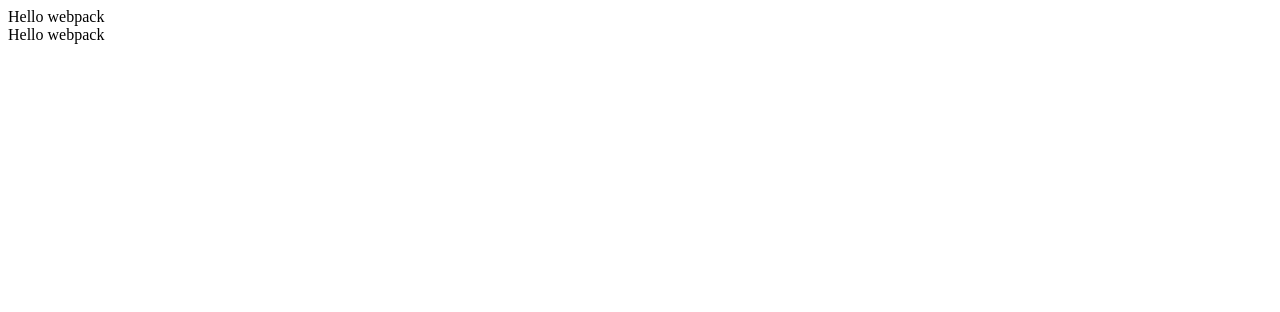
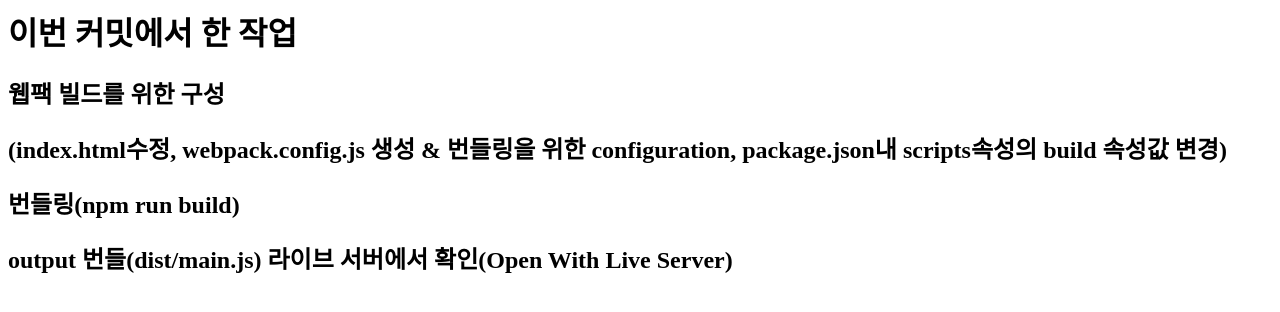
Before and after one commit to cho-hyeonjin/frameworkless-spa-practice, a website built with webpack: page index.html in a window 1280 px wide. Built offline with nearby package versions, Linux system fonts and the light colour scheme.

Commit message:
practice: configuration for webpack bundling

```diff
--- a/index.html
+++ b/index.html
@@ -1,9 +1,8 @@
 <html>
   <head>
     <title>웹팩 실습 - 개발 환경 구성하기</title>
-    <script src="https://unpkg.com/lodash@4.17.21"></script>
   </head>
   <body>
-    <script src="src/index.js"></script>
+    <script src="dist/main.js"></script>
   </body>
 </html>
--- a/package.json
+++ b/package.json
@@ -180,10 +180,8 @@
     "webpack-cli": "^5.1.4"
   },
   "scripts": {
-    "test": "echo \"Error: no test specified\" && exit 1",
     "dev": "node server.js",
-    "build": "webpack --mode=none",
-    "deploy": "npm run build -- --mode production"
+    "build": "webpack"
   },
   "keywords": [],
   "author": "",
--- a/src/index.js
+++ b/src/index.js
@@ -1,8 +1,19 @@
+import _ from "lodash";
+
 function component() {
   const element = document.createElement("div");
 
   // 아래 라인 동작을 위해서는 lodash 라이브러리를 install해야 함.
-  element.innerHTML = _.join(["Hello", "webpack"], " ");
+  element.innerHTML = _.join(
+    [
+      "<h1>이번 커밋에서 한 작업</h1>",
+      "<h2>웹팩 빌드를 위한 구성</h2>",
+      "<h2>(index.html수정, webpack.config.js 생성 & 번들링을 위한 configuration, package.json내 scripts속성의 build 속성값 변경)</h2>",
+      "<h2>번들링(npm run build)</h2>",
+      "<h2>output 번들(dist/main.js) 라이브 서버에서 확인(Open With Live Server)</h2>",
+    ],
+    " "
+  );
 
   return element;
 }
--- /dev/null
+++ b/webpack.config.js
@@ -0,0 +1,10 @@
+const path = require("path");
+
+module.exports = {
+  mode: "none",
+  entry: "./src/index.js", // 입구 역할 파일
+  output: {
+    filename: "main.js", // dependency graph 바탕으로 엮어낸 결과물(번들) - 정적 파일
+    path: path.resolve(__dirname, "dist"), // 번들 저장 위치
+  },
+};
```
Also changed, not shown: dist/main.js (added).
